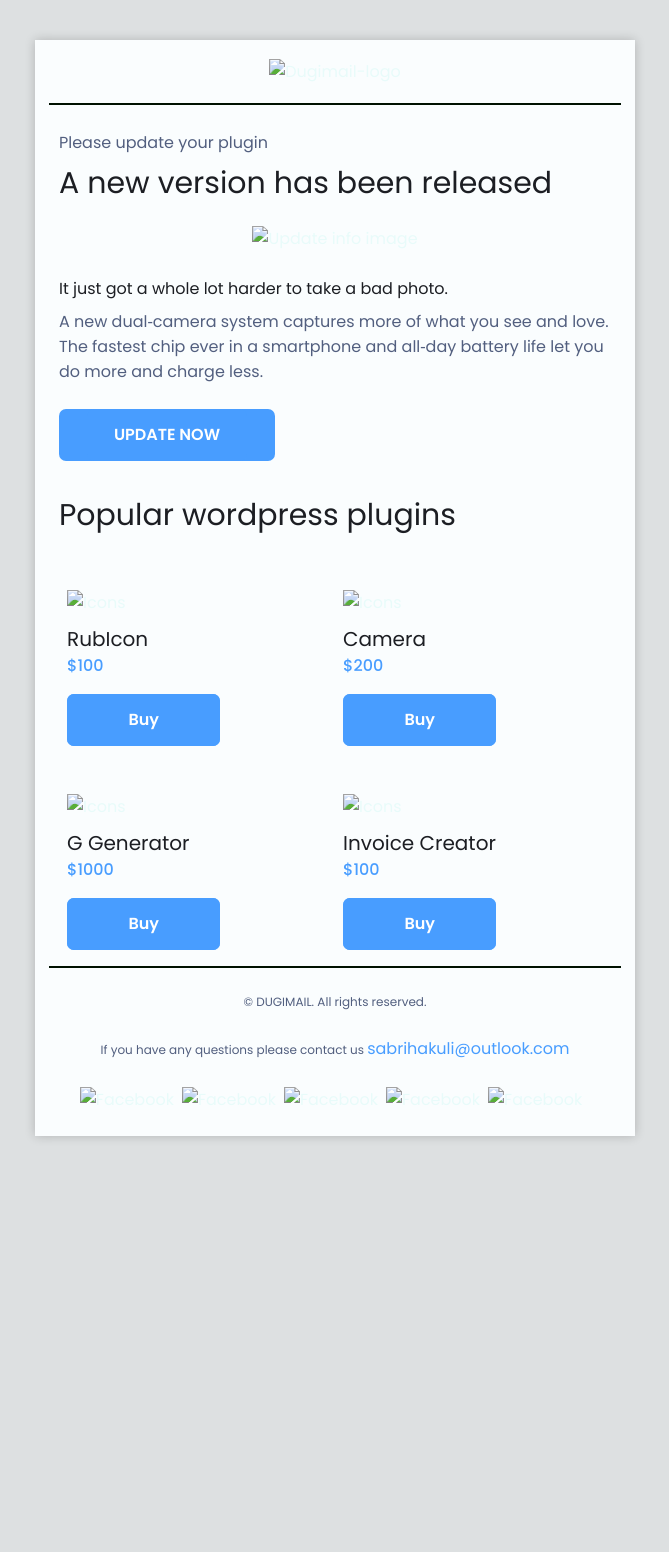
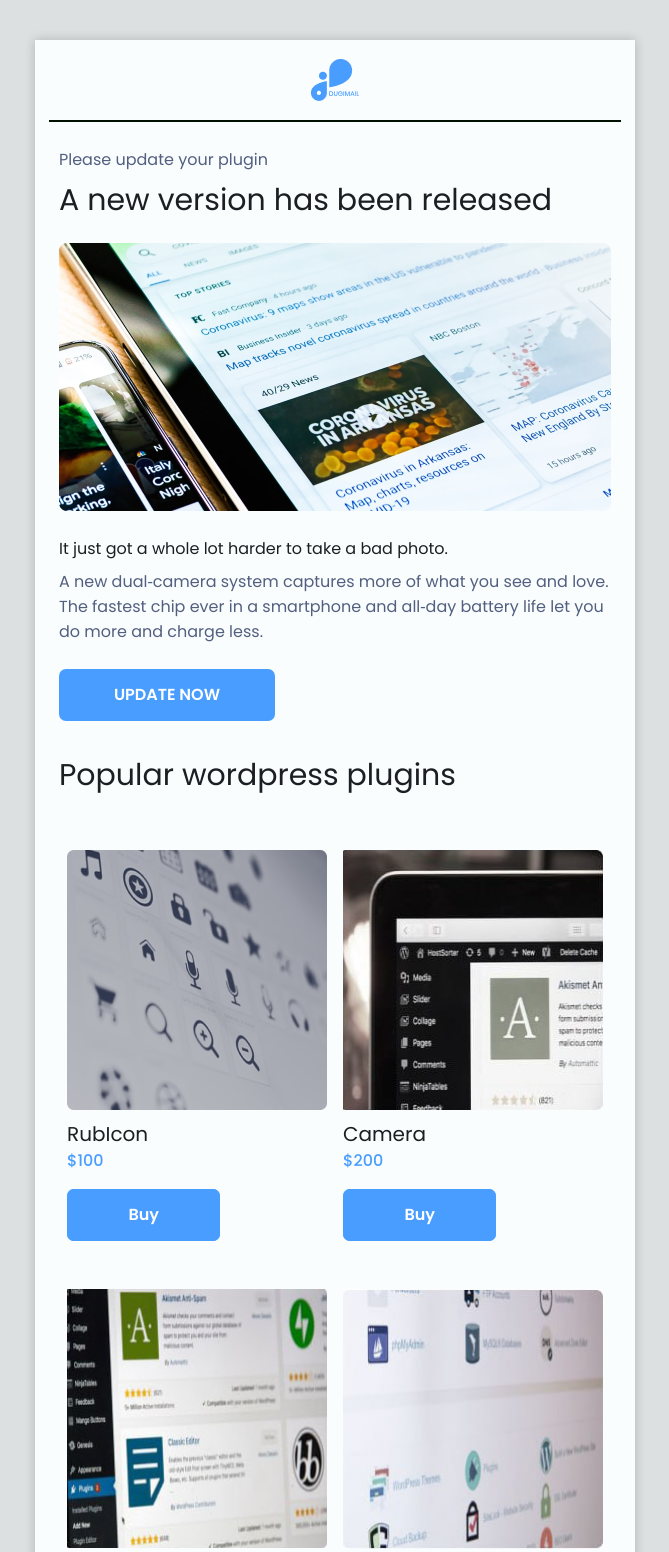
Before and after one commit to Detromixxan/E-mail_letter_verstka, a plain HTML site: page index.html in a window 1280 px wide. Shown: the top 1552 px of the page, without its empty margins (305-974 px from the left). Before the commit the page ends 1176 px from the top, so only its background shows below. Drawn offline with Linux system fonts and the light colour scheme; the site is published under a folder, as on GitHub Pages, so addresses that start at the root find nothing.

Commit message:
Rename img

```diff
--- a/index.html
+++ b/index.html
@@ -139,7 +139,7 @@
 					<tr>
 						<td style="padding: 19px 0 19px 0 ; text-align: center;">
 							<a href="#!" target="_blank">
-								<img src="/img/logo.png" alt="Dugimail-logo" width="50" border="0">
+								<img src="./img/logo.png" alt="Dugimail-logo" width="50" border="0">
 							</a>
 						</td>
 					</tr>
@@ -187,7 +187,7 @@
 					<tr>
 						<td style="text-align: center;">
 							<a href="#!" target="_blank">
-								<img src="/img/Command 1.png" alt="Update info image" width="552" border="0" style="width: 100%; max-width: 552px;">
+								<img src="./img/Command 1.png" alt="Update info image" width="552" border="0" style="width: 100%; max-width: 552px;">
 							</a>
 						</td>
 					</tr>
@@ -261,7 +261,7 @@
 								<tr>
 									<td style="padding-bottom: 9px;">
 										<a href="#!" target="_blank">
-											<img src="/img/pop1.png" alt="Icons" width="260" border="0" style=" max-width: 260px;">
+											<img src="./img/pop1.png" alt="Icons" width="260" border="0" style=" max-width: 260px;">
 										</a>
 									</td>
 								</tr>
@@ -302,7 +302,7 @@
 								<tr>
 									<td style="padding-bottom: 9px;">
 										<a href="#!" target="_blank">
-											<img src="/img/pop2.jpg" alt="Icons" width="260" height="260"  border="0" style=" max-width: 260px;">
+											<img src="./img/pop2.jpg" alt="Icons" width="260" height="260"  border="0" style=" max-width: 260px;">
 										</a>
 									</td>
 								</tr>
@@ -354,7 +354,7 @@
 								<tr>
 									<td style="padding-bottom: 9px;">
 										<a href="#!" target="_blank">
-											<img src="/img/pop3.png" alt="Icons" width="260" border="0" style=" max-width: 260px;">
+											<img src="./img/pop3.png" alt="Icons" width="260" border="0" style=" max-width: 260px;">
 										</a>
 									</td>
 								</tr>
@@ -395,7 +395,7 @@
 								<tr>
 									<td style="padding-bottom: 9px;">
 										<a href="#!" target="_blank">
-											<img src="/img/pop4.png" alt="Icons" width="260" height="260"  border="0" style=" max-width: 260px;">
+											<img src="./img/pop4.png" alt="Icons" width="260" height="260"  border="0" style=" max-width: 260px;">
 										</a>
 									</td>
 								</tr>
@@ -466,27 +466,27 @@
 									<tr>
 										<td style="padding: 0px 8px 24px 0px;">
 											<a href="#!" target="_blank">
-												<img src="/img/Facebook.png" alt="Facebook" width="18">
+												<img src="./img/Facebook.png" alt="Facebook" width="18">
 											</a>
 										</td>
 										<td style="padding: 0px 8px 24px 0px;">
 											<a href="#!" target="_blank">
-												<img src="/img/Web-site.png" alt="Facebook" width="18">
+												<img src="./img/Web-site.png" alt="Facebook" width="18">
 											</a>
 										</td>
 										<td style="padding: 0px 8px 24px 0px;">
 											<a href="#!" target="_blank">
-												<img src="/img/In.png" alt="Facebook" width="18">
+												<img src="./img/In.png" alt="Facebook" width="18">
 											</a>
 										</td>
 										<td style="padding: 0px 8px 24px 0px;">
 											<a href="#!" target="_blank">
-												<img src="/img/Inst.png" alt="Facebook" width="18">
+												<img src="./img/Inst.png" alt="Facebook" width="18">
 											</a>
 										</td>
 										<td style="padding: 0px 8px 24px 0px;">
 											<a href="#!" target="_blank">
-												<img src="/img/Twit.png" alt="Facebook" width="18">
+												<img src="./img/Twit.png" alt="Facebook" width="18">
 											</a>
 										</td>
 									</tr>
```
